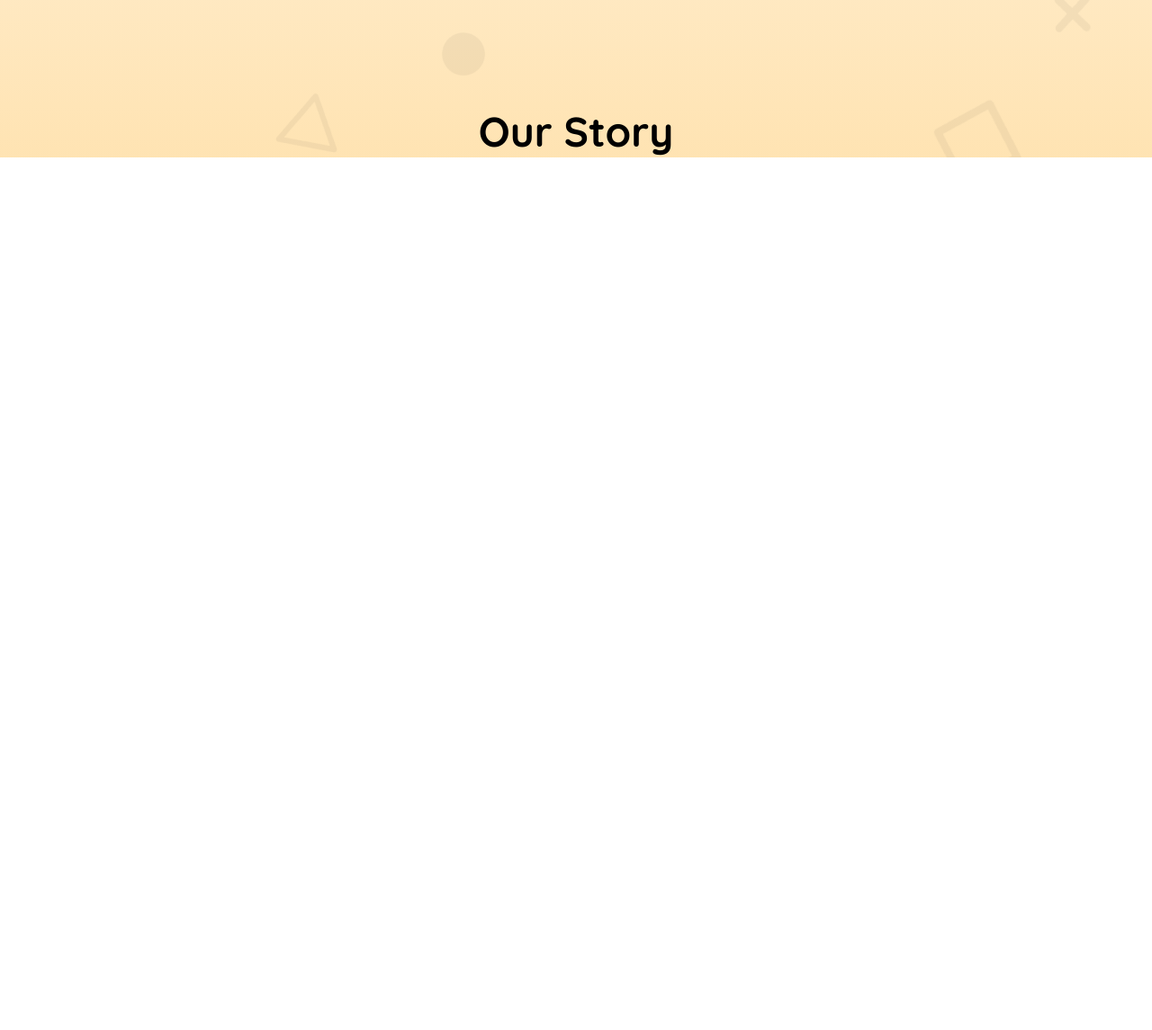
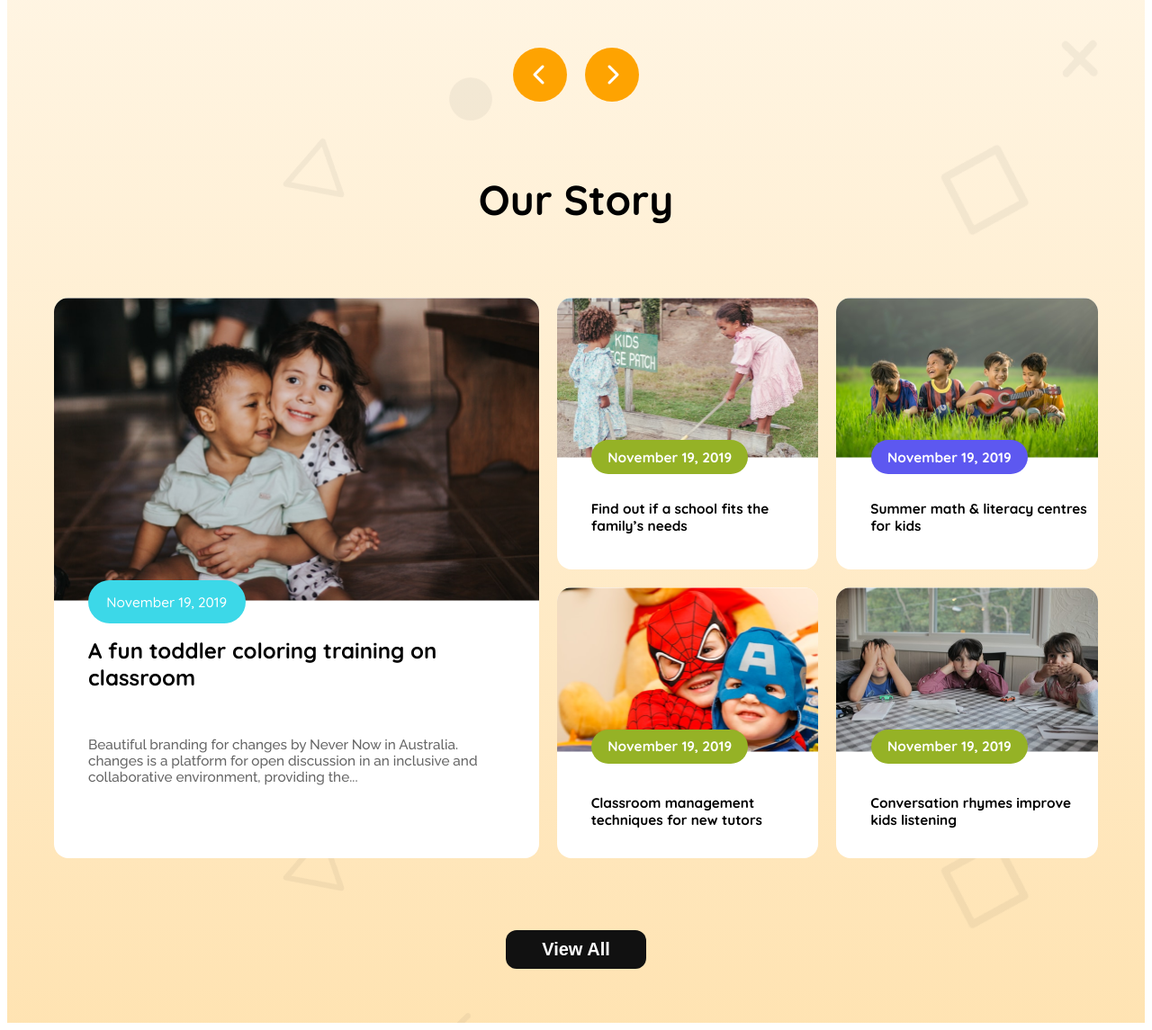
Before and after one commit to khsujon/PH-Assignment-02-Kids-School-Responsive-, a plain HTML site: page index.html in a window 1280 px wide. Shown: the part 1452-2597 px from the top of the page at 90% size. Before the commit the page ends 1707 px from the top, so only its background shows below. Drawn offline with Linux system fonts and the light colour scheme; a web font is replaced by a local one.

Commit message:
Story section complete

```diff
--- a/index.html
+++ b/index.html
@@ -55,7 +55,7 @@
                     <p class="banner-desc">With the courage, Confidence,
                         Creativity and Compassion to make their Unique
                         Contribution in a Diverse and Dynamic World.</p>
-                    <button class="banner-btn">Learn More</button>
+                    <button class="banner-btn">Enroll Now</button>
                 </div>
 
                 <img class="banner-image" src="./assets/hero-kids.png"
@@ -131,6 +131,56 @@
 
                 <h3 class="standard-title">Our Story</h3>
 
+                <div class="story-image-container">
+
+                    <div class="story-left-image">
+                        <img src="./assets/story-1.png" alt>
+                        <div class="l-img-date">November 19, 2019</div>
+                        <h3 class="l-img-title">A fun toddler coloring training
+                            on classroom</h3>
+                        <p class="l-img-desc raleway-primary">
+                            Beautiful branding for changes by Never Now in
+                            Australia.
+                            changes is a platform for open discussion in an
+                            inclusive and
+                            collaborative environment, providing the...
+                        </p>
+                    </div>
+
+                    <div class="story-right-image-container">
+
+                        <div class="story-right-image">
+                            <img src="./assets/story-2.png" alt="">
+                            <div class="r-img-date">November 19, 2019</div>
+                            <h4 class="r-img-title">Find out if a school fits the
+                                family’s needs</h4>
+                        </div>
+
+                        <div class="story-right-image">
+                            <img src="./assets/story-3.png" alt="">
+                            <div class="r-img-date" style="background: rgb(93, 88, 240);">November 19, 2019</div>
+                            <h4 class="r-img-title">Summer math & literacy
+                                centres for kids</h4>
+                        </div>
+
+                        <div class="story-right-image">
+                            <img src="./assets/story-4.png" alt="">
+                            <div class="r-img-date">November 19, 2019</div>
+                            <h4 class="r-img-title">Classroom management
+                                techniques for new tutors</h4>
+                        </div>
+
+                        <div class="story-right-image">
+                            <img src="./assets/story-5.png" alt="">
+                            <div class="r-img-date">November 19, 2019</div>
+                            <h4 class="r-img-title">Conversation rhymes
+                                improve kids listening</h4>
+                        </div>
+                    </div>
+                </div>
+
+                <button class="story-btn">View All</button>
+
             </section>
 
             <!-- Story end  -->
--- a/styles/kids.css
+++ b/styles/kids.css
@@ -1,10 +1,6 @@
 @import url("https://fonts.googleapis.com/css2?family=Fira+Sans:ital,wght@0,100;0,200;0,300;0,400;0,500;0,600;0,700;0,800;0,900;1,100;1,200;1,300;1,400;1,500;1,600;1,700;1,800;1,900&family=Open+Sans:ital,wght@0,300..800;1,300..800&family=Protest+Guerrilla&family=Quicksand:wght@300..700&family=Work+Sans:ital,wght@0,100..900;1,100..900&display=swap");
 @import url("https://fonts.googleapis.com/css2?family=Fira+Sans:ital,wght@0,100;0,200;0,300;0,400;0,500;0,600;0,700;0,800;0,900;1,100;1,200;1,300;1,400;1,500;1,600;1,700;1,800;1,900&family=Open+Sans:ital,wght@0,300..800;1,300..800&family=Protest+Guerrilla&family=Quicksand:wght@300..700&family=Raleway:ital,wght@0,100..900;1,100..900&family=Work+Sans:ital,wght@0,100..900;1,100..900&display=swap");
 /* Shared design */
-* {
-  margin: 0;
-  padding: 0;
-}
 .quicksand-primary {
   font-family: "Quicksand", serif;
   font-optical-sizing: auto;
@@ -132,11 +128,9 @@
 }
 
 /* Main section */
-main{
-  background: url("../assets/bg.png"),linear-gradient(0.00deg, rgba(254, 163, 1, 0.3),rgba(255, 255, 255, 0.3) 100%);
-}
-.standard {
-  margin: 0 0 120px 0;
+main {
+  background: url("../assets/bg.png"),
+    linear-gradient(0deg, rgba(254, 163, 1, 0.3), rgba(255, 255, 255, 0.3) 100%);
 }
 .standard-title {
   color: rgb(0, 0, 0);
@@ -147,7 +141,7 @@ main{
   margin: 80px 0px;
 }
 
-.st-card-container{
+.st-card-container {
   display: flex;
   justify-content: space-between;
   gap: 29px;
@@ -237,12 +231,119 @@ main{
 
 .next-nav .icon:hover {
   transform: scale(1.1);
-  background-color:rgb(202, 134, 16);
+  background-color: rgb(202, 134, 16);
 }
 
+/* Story part */
+.story{
+  display: flex;
+  flex-direction: column;
+  align-items: center;
+  justify-content: center;
+}
+.story-image-container{
+  display: flex;
+  width: 1160px;
+  gap: 20px;
+  margin-bottom: 80px;
+}
 
-/* Stories Section */
+.story-left-image {
+  width: 540.27px;
+  border-radius: 16px;
+  background: rgb(255, 255, 255);
+  overflow: hidden;
+  position: relative;
+}
 
+.story-left-image img {
+  width: 100%;
+  object-fit: cover;
+}
+
+.l-img-date {
+  width: 174.51px;
+  height: 47.93px;
+  border-radius: 47.93px;
+  background: rgb(60, 216, 232);
+  color: rgb(255, 255, 255);
+  font-size: 0.959rem;
+  font-weight: 500;
+  display: flex;
+  justify-content: center;
+  align-items: center;
+  position: absolute;
+  top: 314px;
+  left: 38px;
+  z-index: 1;
+}
+
+.l-img-title {
+  color: rgb(0, 0, 0);
+  font-size: 1.5rem;
+  font-weight: 700;
+  text-align: left;
+  margin: 36px 99px 51px 38px;
+}
+
+.l-img-desc {
+  color: rgb(102, 102, 102);
+  font-size: 15.34px;
+  font-weight: 500;
+  text-align: left;
+  margin: 0px 68px 32px 38px;
+}
+
+.story-right-image-container{
+  display: grid;
+  grid-template-columns: repeat(2, 1fr);
+  gap: 20px;
+}
+
+.story-right-image {
+  position: relative;
+  width: 290.69px;
+  height: 301.61px;
+  border-radius: 16px;
+  background: rgb(255, 255, 255);
+  overflow: hidden;
+}
+.story-right-image img {
+  width: 100%;
+  object-fit: cover;
+}
+.r-img-date {
+  position: absolute;
+  width: 174.51px;
+  height: 38.35px;
+  left: 38.35px;
+  top: 157.81px;
+  border-radius: 47.93px;
+  background: rgb(149, 178, 38);
+  color: rgb(255, 255, 255);
+  font-size: 0.959rem;
+  font-weight: 700;
+  display: flex;
+  justify-content: center;
+  align-items: center;
+}
+.r-img-title {
+  color: rgb(0, 0, 0);
+  font-size: 15.34px;
+  font-weight: 700;
+  margin: 43px 0 0 38px;
+}
+
+.story-btn{
+  margin-bottom: 60px;
+  color: rgb(255, 255, 255);
+  font-size: 20px;
+  font-weight: 600;
+  padding: 10px 40px;
+  border-radius: 12px;
+  background: rgb(17, 17, 17);
+  border: none;
+}
 
 /* Responsive part */
 @media screen and (max-width: 576px) {
@@ -281,6 +382,4 @@ main{
   .st-card-container {
     flex-direction: column;
   }
-
-
 }
```
